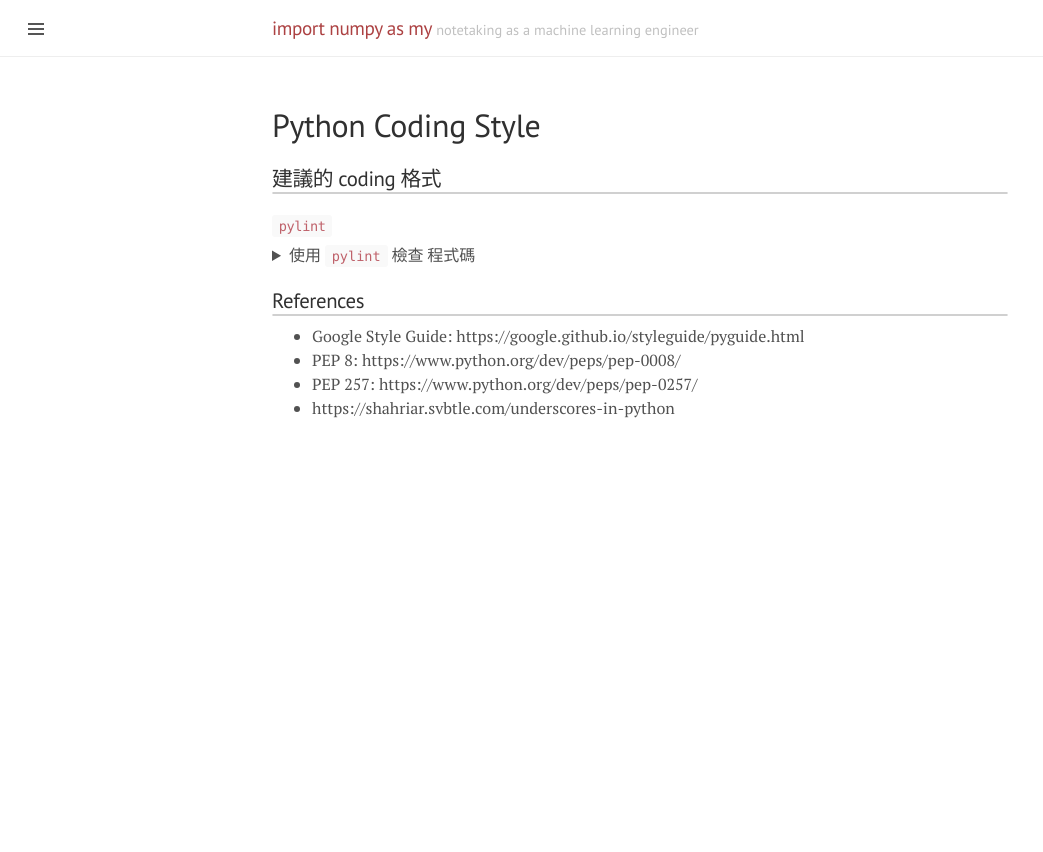
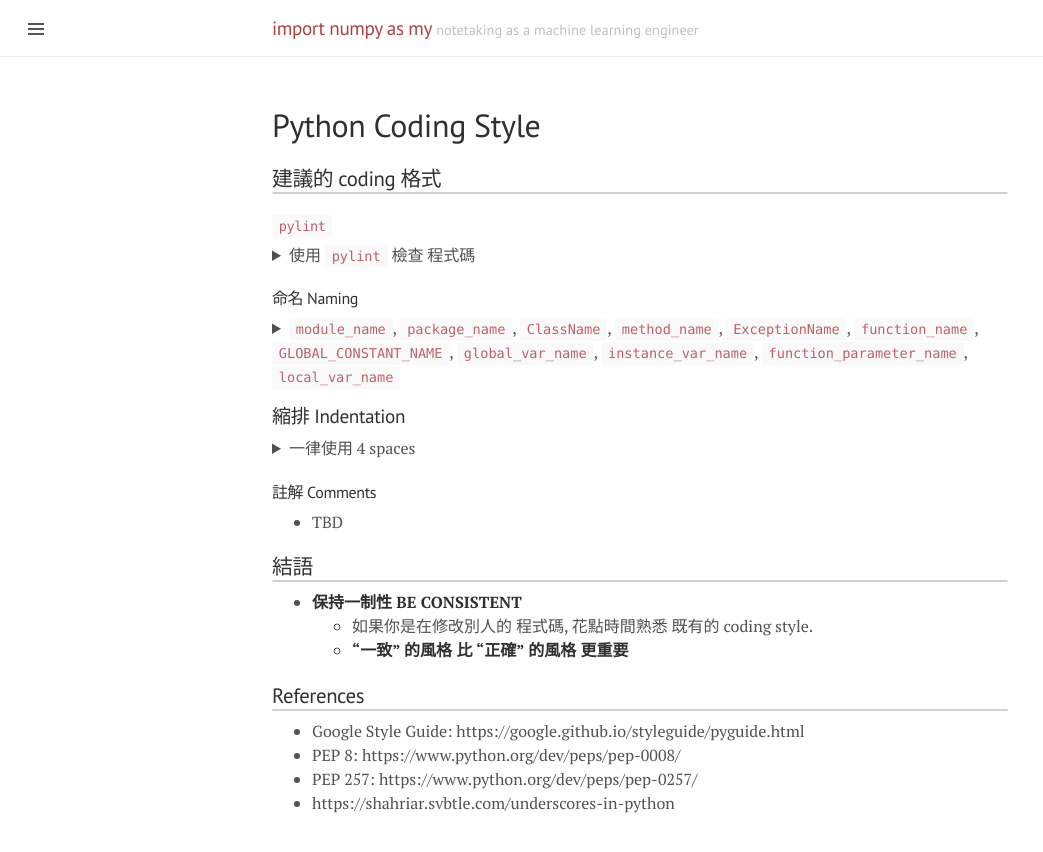
Before and after one commit to kertansul/kertansul.github.io, a Jekyll site: the page built from _posts/clean-code/2018-05-14-python-coding-style.md, in a window 1280 px wide. Shown: the top 852 px of the page, without its empty margins (0-1043 px from the left). Built offline with Jekyll 4.4.1, drawn with Linux system fonts in a browser that asks for light colours.

Commit message:
Update 2018-05-14-python-coding-style.md

```diff
--- a/_posts/clean-code/2018-05-14-python-coding-style.md
+++ b/_posts/clean-code/2018-05-14-python-coding-style.md
@@ -5,14 +5,54 @@ category: clean_code
 ---
 
 ## 建議的 coding 格式
+
 #### `pylint`
 <details><summary markdown="span">使用 `pylint` 檢查 程式碼</summary>
 * 透過 `pip install pylint` 安裝<br/>
 * `pylint XXX.py` 執行<br/>
 * `pylint` 並非完美, 僅是一個輔助工具. 你應該事情況<br/>
-** 修改程式碼<br/>
-** 將部分報錯 加入 ignore list (過多報錯, 可能導致你忽略真正需要修改的資訊)<br/>
+  * 修改程式碼<br/>
+  * 將部分報錯 加入 ignore list (過多報錯, 可能導致你忽略真正需要修改的資訊)<br/>
 </details>
+
+#### 命名 Naming
+<details><summary markdown="span">`module_name`, `package_name`, `ClassName`, `method_name`, `ExceptionName`, `function_name`, `GLOBAL_CONSTANT_NAME`, `global_var_name`, `instance_var_name`, `function_parameter_name`, `local_var_name`</summary>
+* 不允許採用<br/>
+  * 單一字元名稱 single character names (e.g. a, b, c)<br/>
+    * counters 或 iterators 除外, 通常使用 `i`, `j`, `k`<br/>
+  * 在 package/module name 中使用 dashes(-)<br/>
+    * e.g. 創建一個module 叫做 `calculate-histogram.py`<br/>
+  * 前後雙底線 `__double_leading_and_trailing_underscore__`<br/>
+    * 為Python內部保留 reserved by Python<br/>
+* 慣例 Convention<br/>
+  * `internal`定義: 意指 僅使用於某個 module 或 以protected/private的形式存於某個class 的 變數或函示<br/>
+  * 前綴單底線(`_`): 僅 慣例上代表, 該 變數或函示 為 internal 使用<br/>
+    * 前綴單底線 不具備實際 internal 效應, 僅特殊情況下提供 internal 保護 (e.g. 在 `import * from` 時不會出現)<br/>
+  * 前綴雙底線(`__`): 對 編譯器interpreter 有實際意義, 將使 變數或函示 變成 internal<br/>
+    * e.g.<br/>
+    * 有關 前綴單底線 與 前綴雙底線, 更多資訊可參考 <https://shahriar.svbtle.com/underscores-in-python><br/>
+  * class 名稱 使用 `CapWords`, module 名稱 使用 `lower_with_under.py`<br/>
+    * e.g. 避免出現 `from StringIO import StringIO` 的尷尬情況<br/>
+* Naming Table<br/>
+</details>
+
+### 縮排 Indentation
+<details><summary markdown="span">一律使用 4 spaces</summary>
+* 永遠不可將 tabs 跟 spaces 混用<br/>
+* 當需要以 多行 表示程式碼時, 可以考慮以下兩種方案<br/>
+  * 使用 4 spaces 做縮排開頭<br/>
+  * 使用 垂直方向 對齊 <br/>
+* e.g.
+</details>
+
+#### 註解 Comments
+* TBD
+
+
+## 結語
+* **保持一制性 BE CONSISTENT**
+  * 如果你是在修改別人的 程式碼, 花點時間熟悉 既有的 coding style.
+  * **"一致" 的風格 比 "正確" 的風格 更重要**
 
 
 ## References
```
